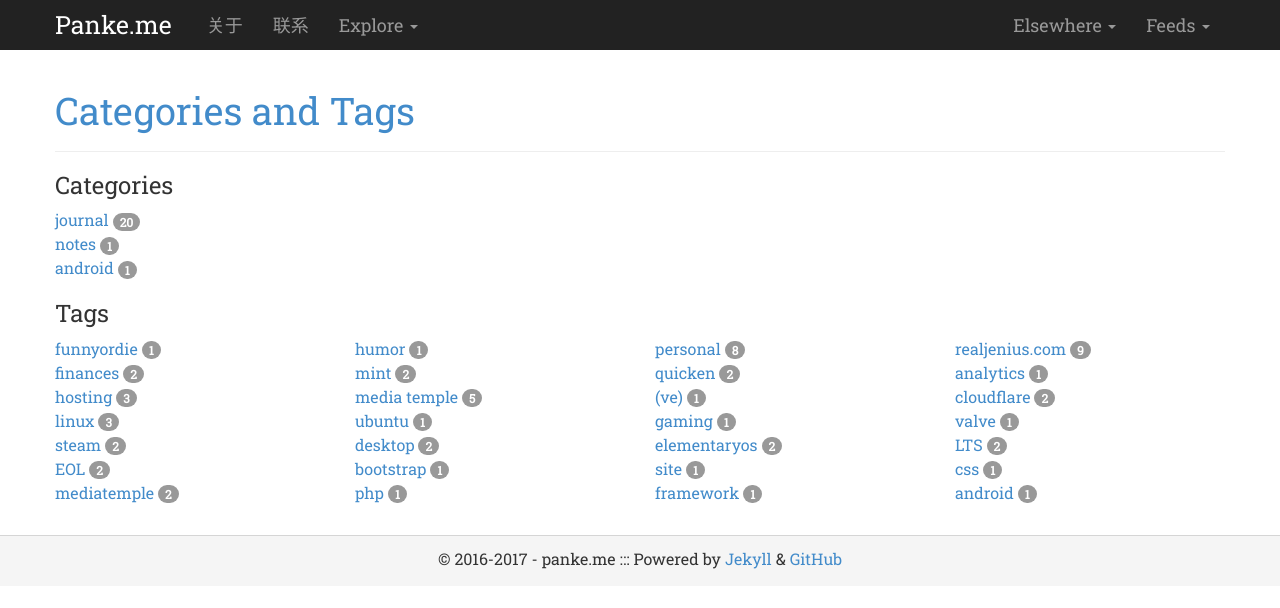
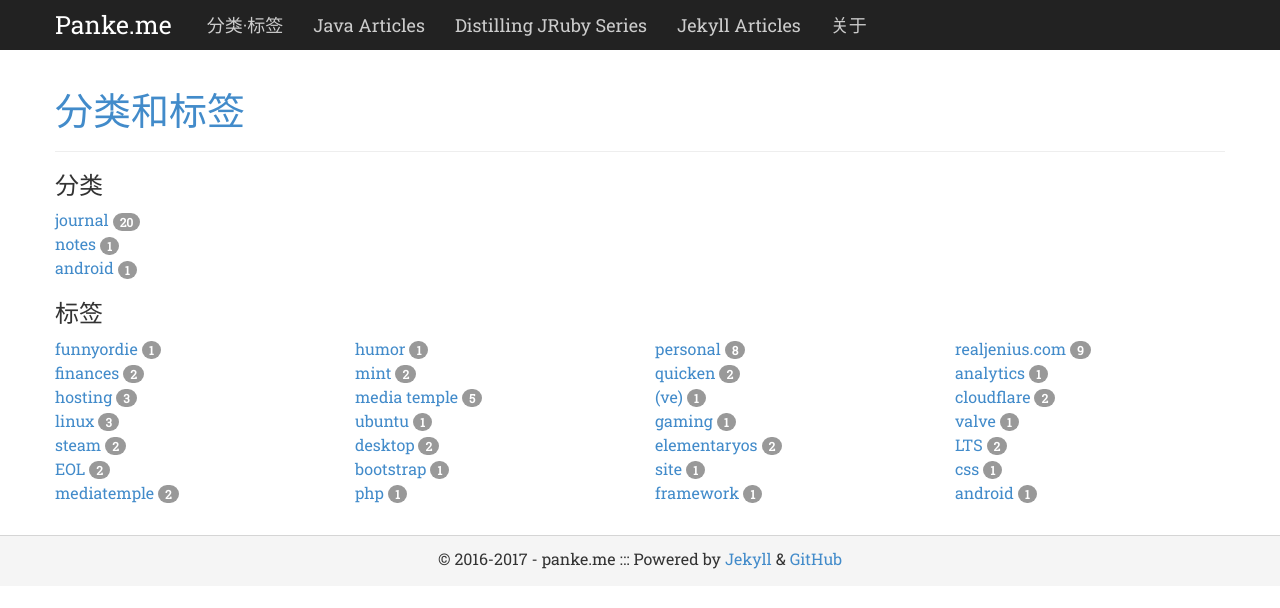
Before and after one commit to xiajingchuan/xiajingchuan.github.io, a Jekyll site: the page built from cats_and_tags.html, in a window 1280 px wide. Shown: the top 608 px of the page. Built offline with Jekyll 4.4.1, drawn with Linux system fonts in a browser that asks for light colours.

Commit message:
nav change

```diff
--- a/_layouts/all.html
+++ b/_layouts/all.html
@@ -23,14 +23,27 @@
     <body>
     	<div class="navrow">
 	    	<div class="container">
-				<div class="navbar navbar-inverse">
+				<div class="navbar navbar-inverse ">
 					<a class="navbar-brand" href="/">
 						<span class="title_letter">P</span>an<span class="title_letter">k</span>e.me
 					</a>
-					<ul class="nav navbar-nav">
-						<li><a href="/about.html">关于</a></li>
-	                    <li><a href="/contact.html">联系</a></li>
-	                    <li class="dropdown hidden-sm" id="explore">
+
+					<ul class="nav navbar-nav ">
+
+                        <li>
+                            <a role="menuitem" tabindex="-1" href="/cats_and_tags.html">分类·标签</a>
+                        </li>
+                        <li class="visible-lg">
+                            <a role="menuitem" tabindex="-1" href="/tag/java/">Java Articles</a>
+                        </li>
+                        <li  class="visible-lg" >
+                            <a role="menuitem" tabindex="-1" href="/category/distilling-jruby/">Distilling JRuby Series</a>
+                        </li>
+                        <li  class="visible-lg" >
+                            <a role="menuitem" tabindex="-1" href="/tag/jekyll/">Jekyll Articles</a>
+                        </li>
+                        <li class="" ><a href="/about.html">关于</a></li>
+	                    <!--<li class="dropdown hidden-sm" id="explore">
 	                    	<a class="dropdown-toggle" role="button" id="exploredrop" data-toggle="dropdown" href="#">Explore <b class="caret"></b></a>
 	                    	<ul class="dropdown-menu" role="menu" aria-labelledby="exploredrop">
                     			<li role="presentation">
@@ -50,9 +63,10 @@
                 					<a role="menuitem" tabindex="-1" href="/tag/jekyll/">Jekyll Articles</a>
                     			</li>
                     		</ul>
-	                    </li>
+	                    </li>-->
 	                </ul>
-	                <ul class="nav navbar-nav pull-right hidden-sm">
+
+	                <!--<ul class="nav navbar-nav pull-right hidden-sm">
 	                    <li class="dropdown" id="elsewhere">
 	                    	<a class="dropdown-toggle" role="button" id="elsewheredrop" data-toggle="dropdown" href="#">
 	                			Elsewhere <b class="caret"></b>
@@ -100,7 +114,7 @@
 								</li>
 							</ul>
 						</li>
-	  				</ul>
+	  				</ul>-->
 				</div>
 			</div>
 		</div>
--- a/cats_and_tags.html
+++ b/cats_and_tags.html
@@ -1,9 +1,9 @@
 ---
-title: Categories and Tags
+title: 分类和标签
 layout: page
 ---
 <a name="categories"></a>
-<h3>Categories</h3>
+<h3>分类</h3>
 
 <div class="row">
 	{% for category in site.categories %}
@@ -14,7 +14,7 @@ layout: page
 </div>
 
 <a name="tags"></a>
-<h3>Tags</h3>
+<h3>标签</h3>
 
 <div class="row">
 	{% for tag in site.tags %}
--- a/stylesheets/main.css
+++ b/stylesheets/main.css
@@ -14,6 +14,24 @@ body {
 	border-radius: 0;
 	padding-left:0;
 	padding-right:0;
+}
+
+.navbar-nav {
+    float: left;
+    margin-top: 0;
+    margin-bottom: 0;
+}
+.navbar-brand {
+    float: left;
+    margin-right: 5px;
+
+}
+.navbar-nav>li {
+    float: left;
+}
+
+.navbar-inverse .navbar-nav>li>a{
+	color:#ccc;
 }
 a.navbar-brand {
 	font-size: 25px;
```
Also changed, not shown: _posts/2015-11-19-learning-note-YII(1.1).md (+2 -2 lines), about.md (+7 -1 lines), contact.md (deleted, +0 -13 lines).
